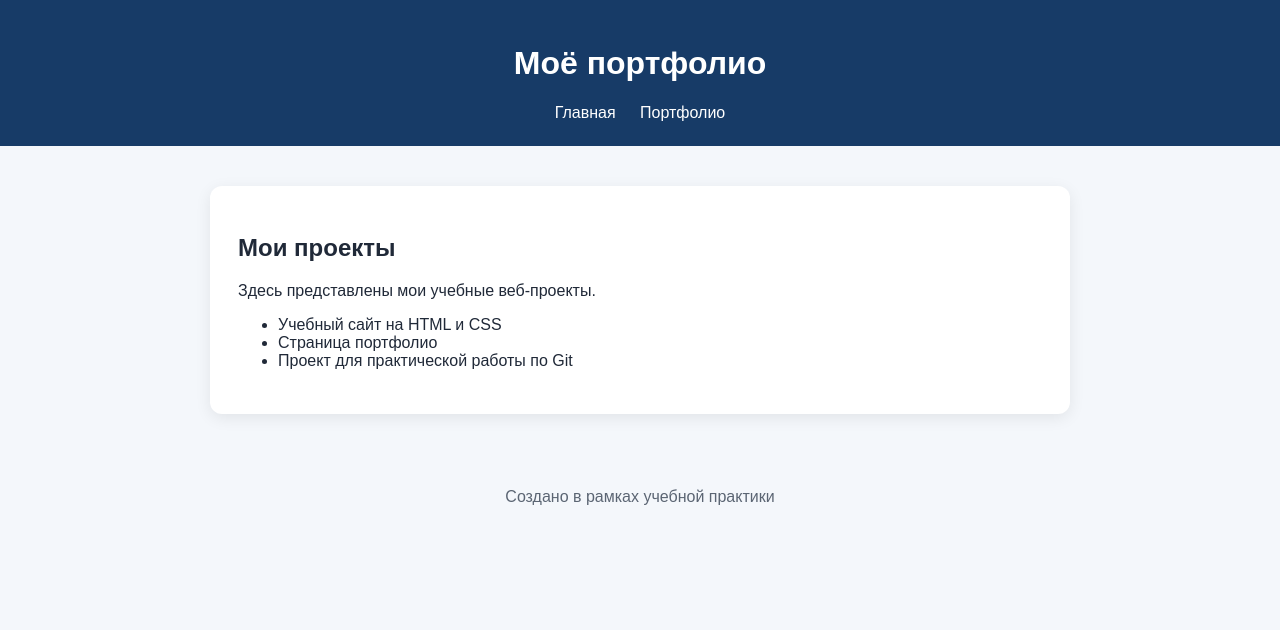
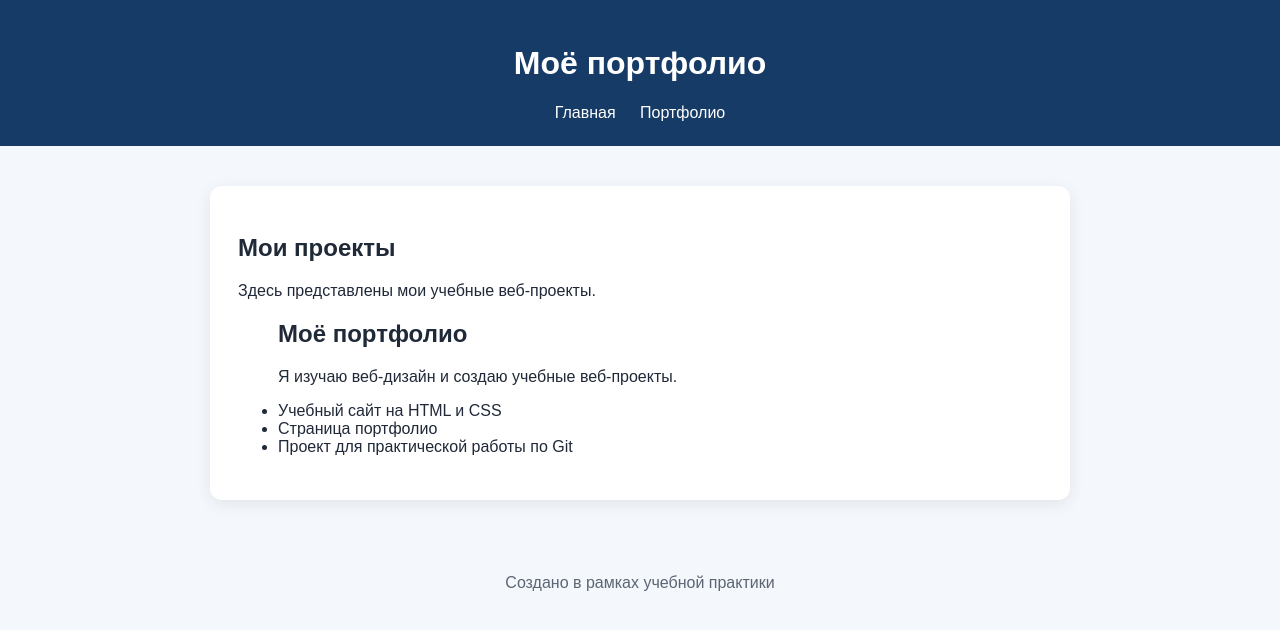
Before and after one commit to Qwerty188080/github-branches-practice, a plain HTML site: page portfolio.html in a window 1280 px wide. Drawn offline with Linux system fonts and the light colour scheme.

Commit message:
Изменена страница портфолио

```diff
--- a/portfolio.html
+++ b/portfolio.html
@@ -20,6 +20,8 @@
             <h2>Мои проекты</h2>
             <p>Здесь представлены мои учебные веб-проекты.</p>
             <ul>
+             <h2>Моё портфолио</h2>
+<p>Я изучаю веб-дизайн и создаю учебные веб-проекты.</p>
                 <li>Учебный сайт на HTML и CSS</li>
                 <li>Страница портфолио</li>
                 <li>Проект для практической работы по Git</li>
```
